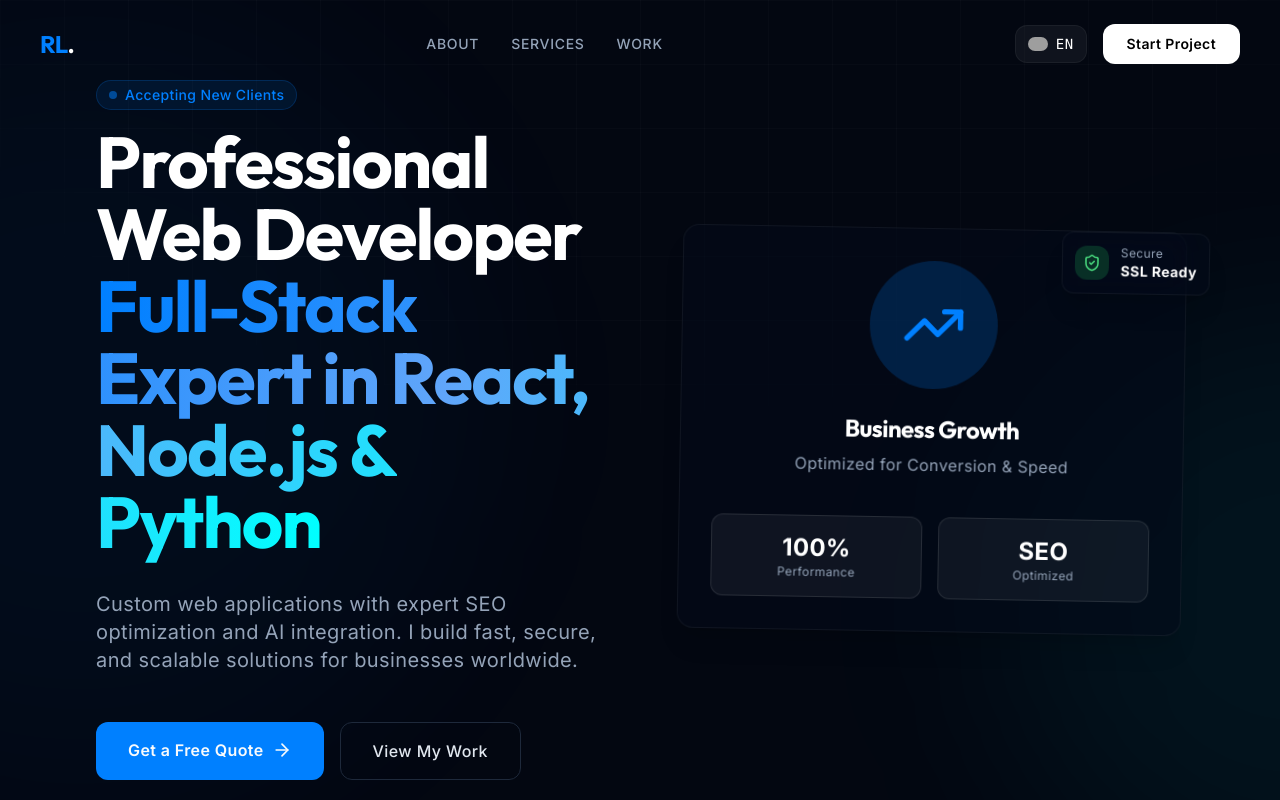
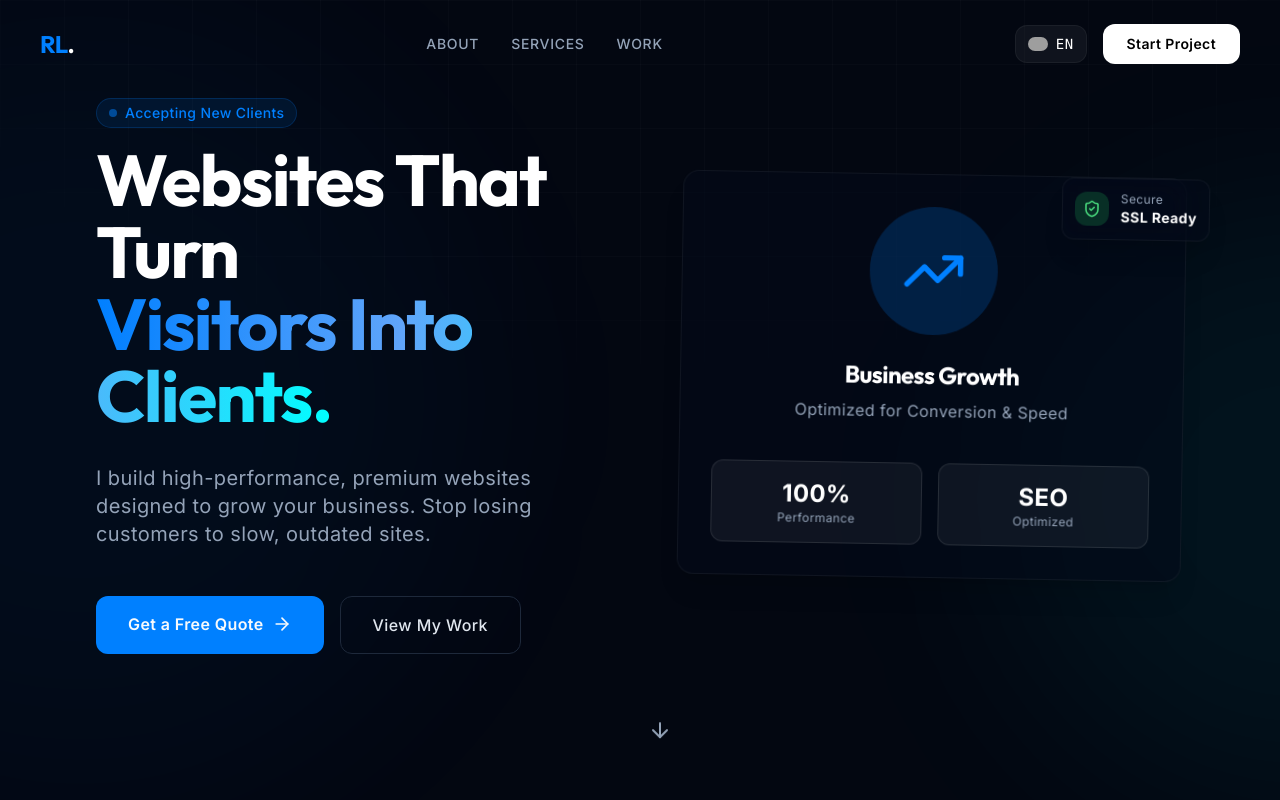
Before and after one commit to rayen112211/rayen1, a React (Create React App) app in the folder frontend/: page / in a window 1280 px wide. Shown: the top 800 px of the page. Built offline with nearby package versions, Linux system fonts and the light colour scheme; grey boxes are pictures that could not be loaded.

Commit message:
fix: use translations for hero title and subtitle instead of hardcoded English text

```diff
--- a/frontend/src/components/sections/HeroSection.jsx
+++ b/frontend/src/components/sections/HeroSection.jsx
@@ -33,14 +33,13 @@ const HeroSection = () => {
               {t.hero.status}
             </span>
             <h1 className="heading-xl tracking-tight text-white">
-              Professional Web Developer <br />
-              <span className="text-gradient">Full-Stack Expert in React, Node.js & Python</span>
+              {t.hero.titleStart} <br />
+              <span className="text-gradient">{t.hero.titleEnd}</span>
             </h1>
           </div>
 
           <p className="animate-on-scroll opacity-0 text-muted-foreground text-lg md:text-xl max-w-lg leading-relaxed delay-100">
-            Custom web applications with expert SEO optimization and AI integration.
-            I build fast, secure, and scalable solutions for businesses worldwide.
+            {t.hero.subtitle}
           </p>
 
           <div className="animate-on-scroll opacity-0 flex flex-col sm:flex-row gap-4 pt-4 delay-200">
```
